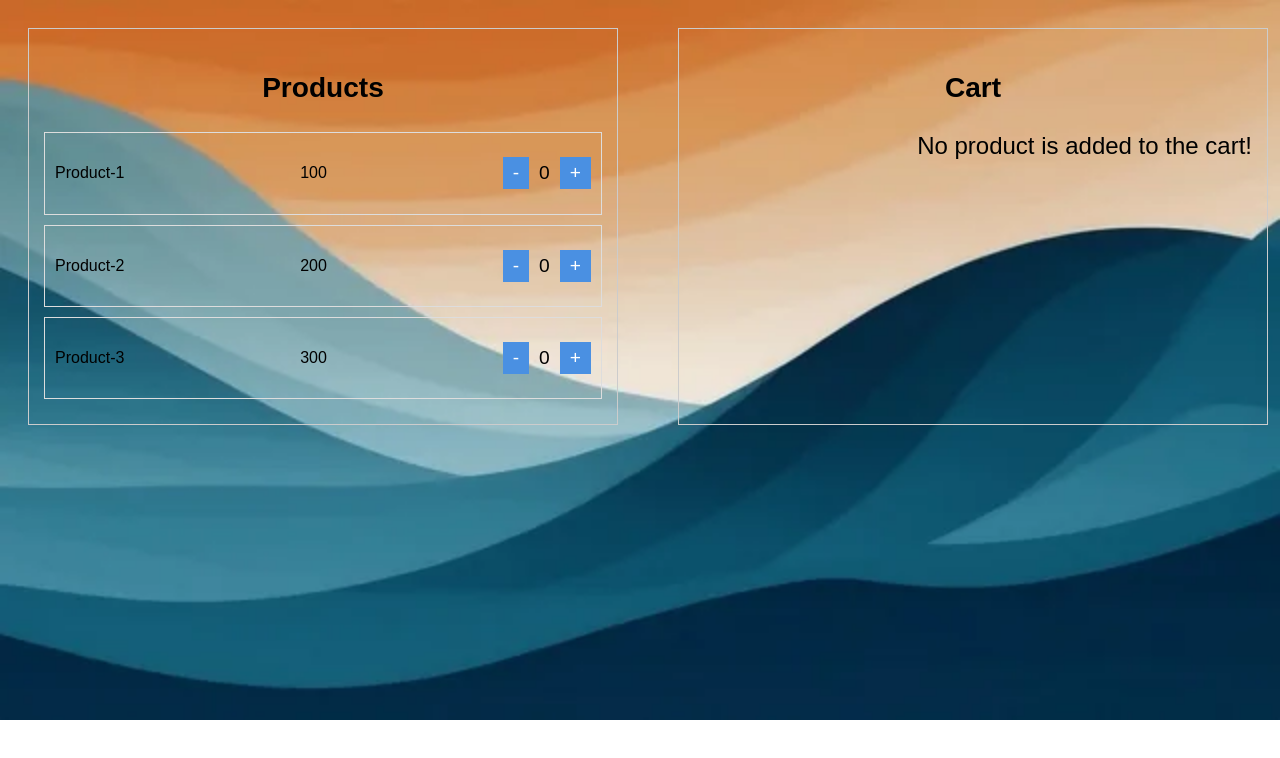
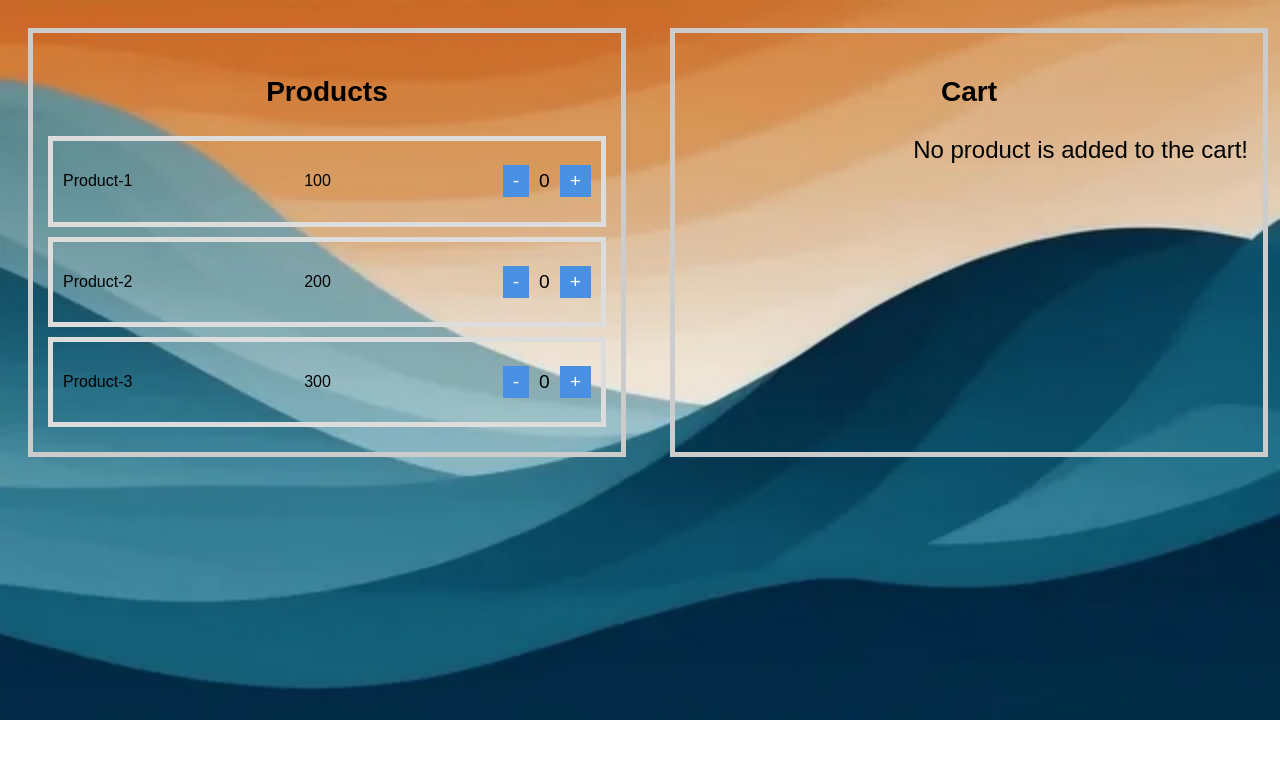
Before and after one commit to niks1503/Product-cart-project, a plain HTML site: page index.html in a window 1280 px wide. Drawn offline with Linux system fonts and the light colour scheme.

Commit message:
change made

```diff
--- a/styles.css
+++ b/styles.css
@@ -14,7 +14,7 @@ body {
 
 .left_container,
 .right_container {
-  border: 1px solid #ccc;
+  border: 5px solid #ccc;
   padding: 15px;
   width: 45%;
 }
@@ -32,7 +32,7 @@ body {
   align-items: center;
   justify-content: space-between;
   padding: 10px;
-  border: 1px solid #ddd;
+  border: 5px solid #ddd;
   margin-bottom: 10px;
 }
 
```
